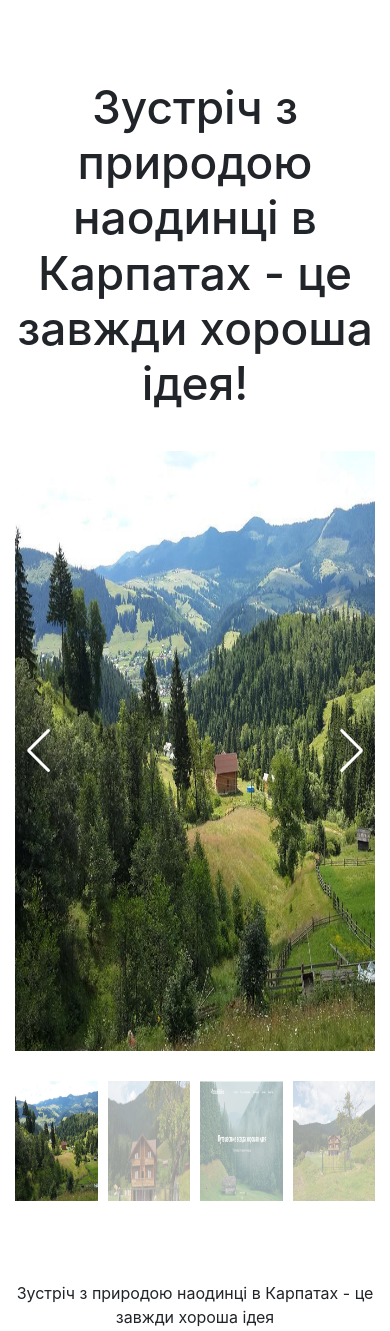
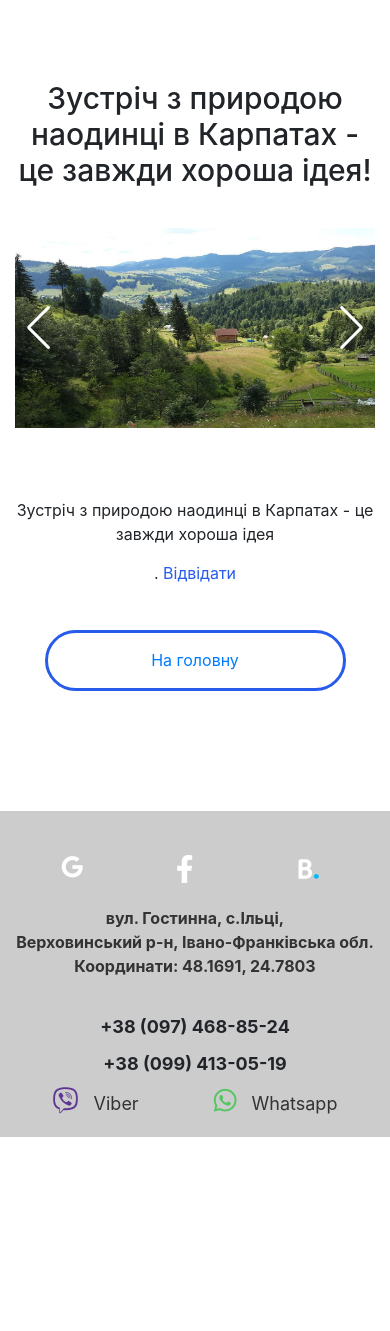
Before and after one commit to StasyukAndriy/vzh-project, a PHP site: page /portfolio.php in a window 390 px wide. Shown: the top 1331 px of the page. After the commit the page ends 1137 px from the top, so only its background shows below. Run offline with PHP 8.4, Linux system fonts and the light colour scheme.

Commit message:
Адаптивний слайдер

```diff
--- a/css/main.css
+++ b/css/main.css
@@ -1,6 +1,11 @@
 body{
    margin: 0;
    font-family: 'Montserrat',sans-serif;
+}
+*{
+   box-sizing: border-box;
+   margin: 0;
+   padding: 0;
 }
 .container{
 margin: 0;
@@ -354,8 +396,31 @@ transition-property: transform;
       transform: translateX(0);
    }
 }
+@media(max-width:1024px) {
+   .gallery-top img {
+      height: 500px;
+   }
+}
+@media(max-width: 770px){
+   .gallery-top img {
+      height: 340px;
+   }
+   .porfolio-cards-wrapper{
+     display: flex;
+     justify-content: center;
+   }
+   .footer-copyright-name{
+      padding-left: 40px;
+   }
+   .vzh-name{
+    margin-left: 50px;
+   }
 
+}
 @media(max-width:567px){
+   .gallery-top img {
+      height: 240px;
+   }
    .footer-links ,.footer-info{
       margin-bottom: 35px;
    }
@@ -417,6 +482,18 @@ transition-property: transform;
    }
 }
 
+@media(max-width:400px){
+   .gallery-thumbs{
+      display: none;
+   }
+   .portfolio-title{
+      font-size: 30px;
+   }
+   .gallery-top img {
+      height: 200px;
+   }
+}
+
 /*INFO PAGE START*/
 .info-title{
    margin: 80px 40px;
--- a/js/main.js
+++ b/js/main.js
@@ -13,6 +13,20 @@
    freeMode: true,
    watchSlidesVisibility: true,
    watchSlidesProgress: true,
+   breakpoints: {
+    320: {
+      slidesPerView: 1
+    },
+    380: {
+      slidesPerView: 2
+    },
+    640: {
+        slidesPerView: 3
+    },
+    1000: {
+        slidesPerView: 4
+    }
+  }
   });
   var galleryTop = new Swiper('.gallery-top', {
    spaceBetween: 10,
```
Also changed, not shown: other parts of css/main.css (+40 -22 lines), index.html (+21 -10 lines).
